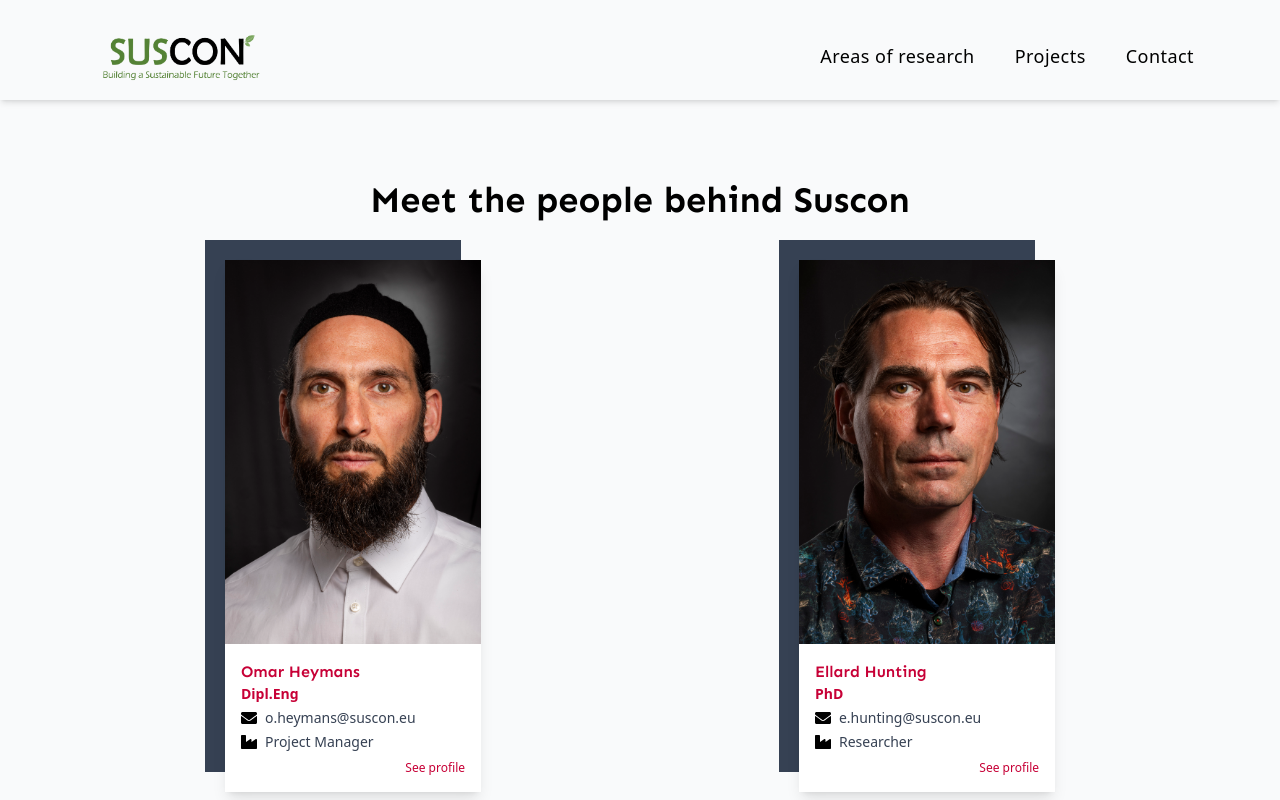
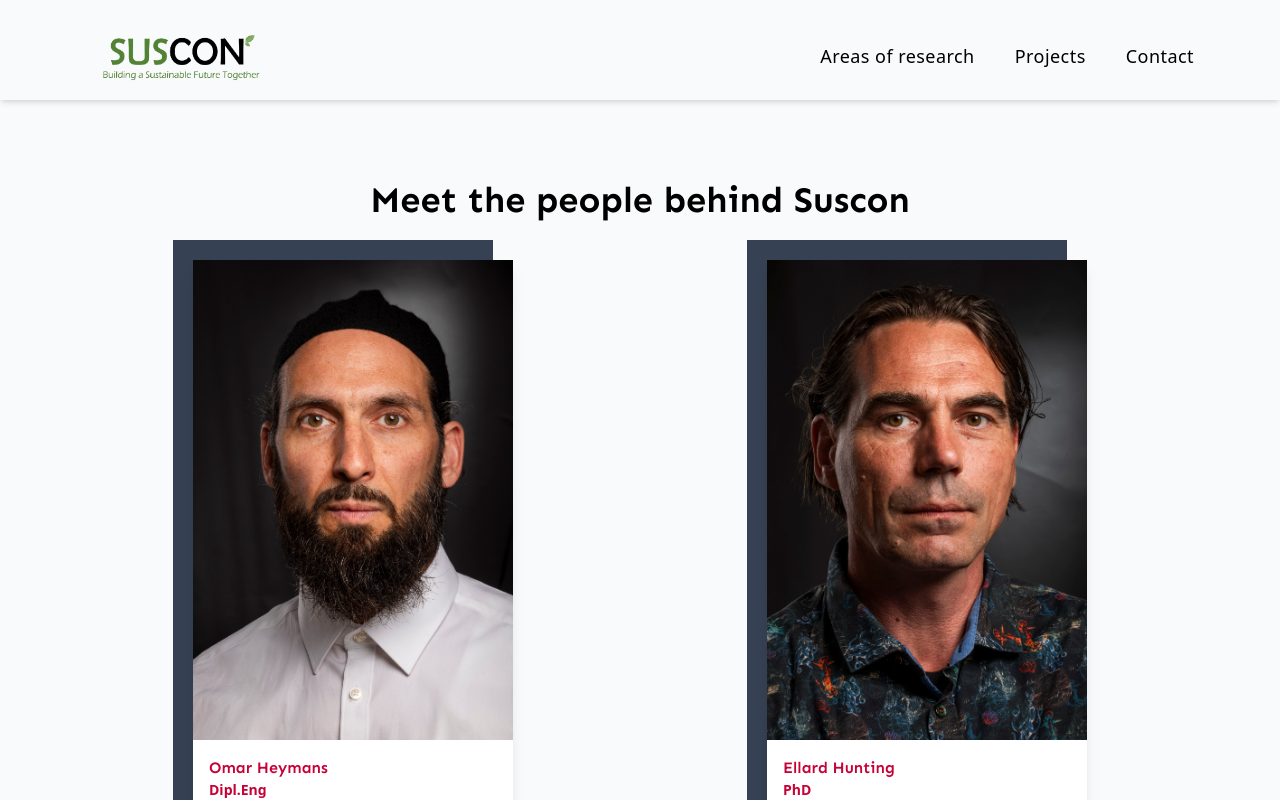
Before and after one commit to TotalentreprenorAS/suscon, a Next.js app: page /contact in a window 1280 px wide. Shown: the top 800 px of the page. Built offline with nearby package versions, Linux system fonts and the light colour scheme.

Commit message:
update to text

```diff
--- a/app/contact/page.tsx
+++ b/app/contact/page.tsx
@@ -18,13 +18,16 @@ export default function ContactPage() {
             {/* Card container */}
             <div className="bg-white shadow-lg overflow-hidden">
               {/* Image section */}
-              <div className="relative w-full h-96">
+              <Link
+                href={`/contact/${t.slug}`}
+                className="relative w-full h-96"
+              >
                 <img
                   src={t.image}
                   alt={t.name}
                   className="w-full h-full object-cover"
                 />
-              </div>
+              </Link>
 
               {/* Text content underneath */}
               <div className="p-4">
```
